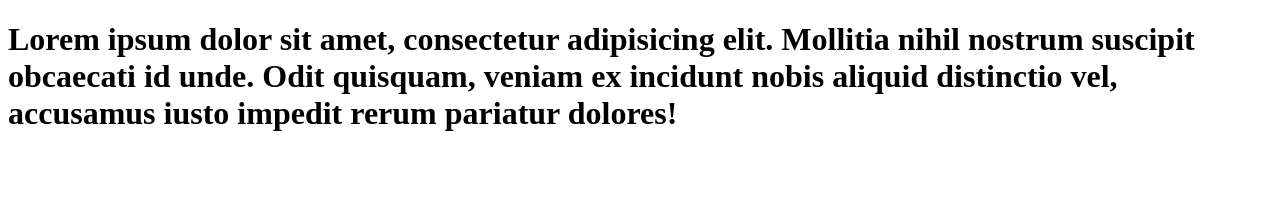
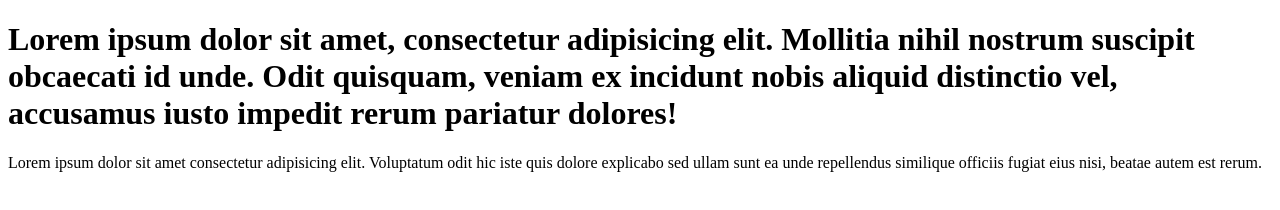
Before and after one commit to SahilUSCS111/learn-git, a plain HTML site: page index.html in a window 1280 px wide. Drawn offline with Linux system fonts and the light colour scheme.

Commit message:
added  paragraph

```diff
--- a/index.html
+++ b/index.html
@@ -7,5 +7,6 @@
 </head>
 <body>
     <h1>Lorem ipsum dolor sit amet, consectetur adipisicing elit. Mollitia nihil nostrum suscipit obcaecati id unde. Odit quisquam, veniam ex incidunt nobis aliquid distinctio vel, accusamus iusto impedit rerum pariatur dolores!</h1>
+    <p>Lorem ipsum dolor sit amet consectetur adipisicing elit. Voluptatum odit hic iste quis dolore explicabo sed ullam sunt ea unde repellendus similique officiis fugiat eius nisi, beatae autem est rerum.</p>
 </body>
 </html>
```
